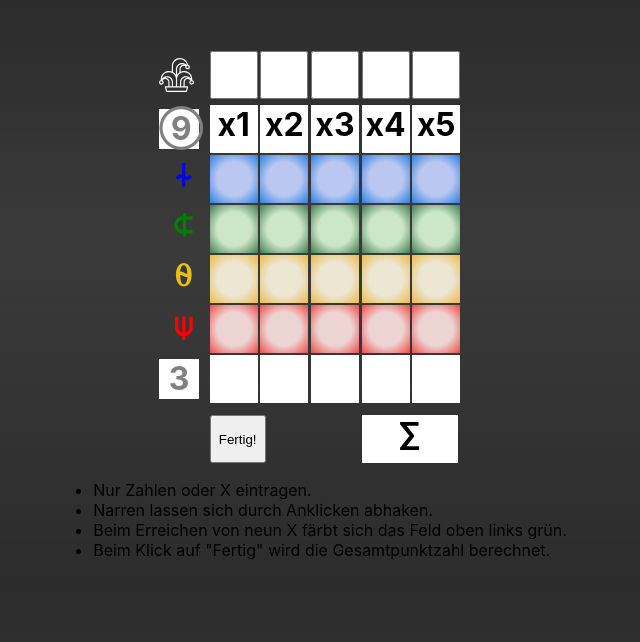
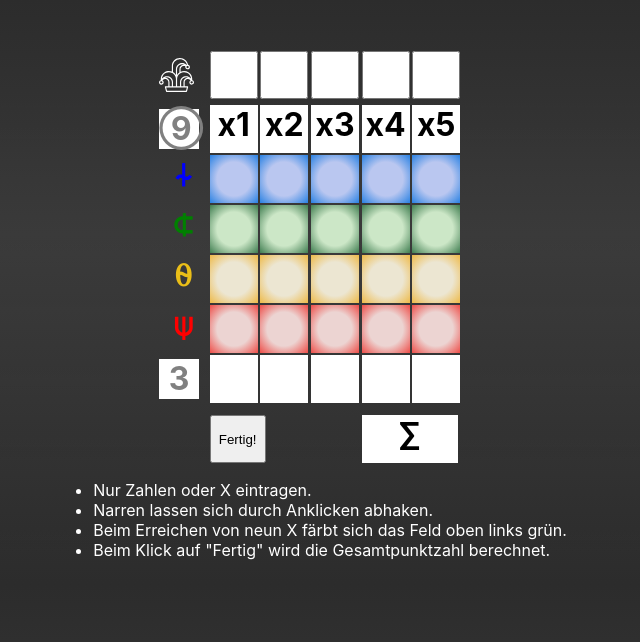
Before and after one commit to kschmitz123/wizard-sheet, a React (Create React App) app: page / in a window 1280 px wide. Shown: the top 642 px of the page, without its empty margins (330-970 px from the left). Built offline with nearby package versions, Linux system fonts and the light colour scheme.

Commit message:
Add list styling

```diff
--- a/src/index.css
+++ b/src/index.css
@@ -44,9 +44,9 @@ body {
   font-size: 16px;
 }
 
-p {
+p,
+li {
   color: white;
-  font-size: 2rem;
   margin: 0;
 }
 
```
